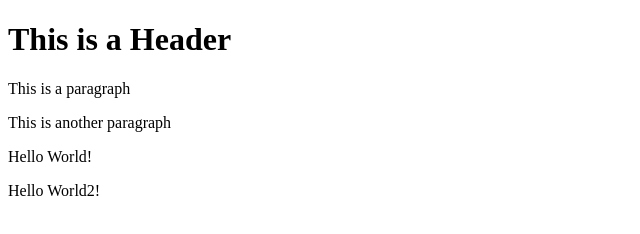
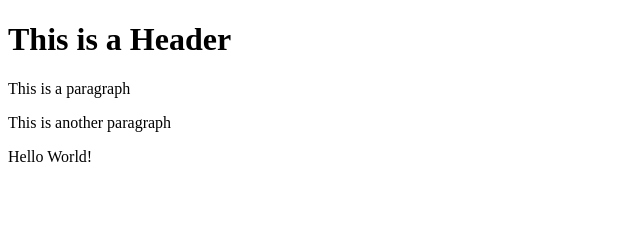
Before and after one commit to clphillips72/git-test2, a website: page index.html in a window 1280 px wide. Shown: the whole page, without its empty margins (0-640 px from the left). Drawn offline with Linux system fonts and the light colour scheme.

Commit message:
React 2 - Second Commit

```diff
--- a/index.html
+++ b/index.html
@@ -5,6 +5,5 @@
         <p>This is a paragraph</p>
         <p>This is another paragraph</p>
         <p>Hello World!</p>
-        <p>Hello World2!</p>
     </body>
 </html>
```
